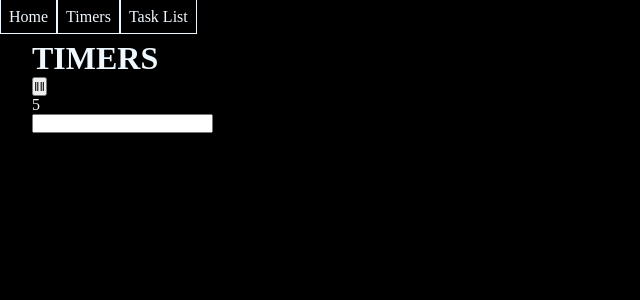
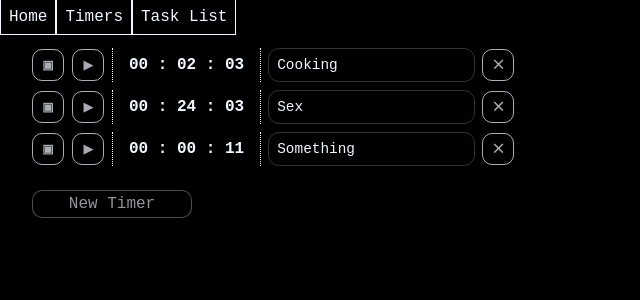
Before and after one commit to Illeeya/PersonalHub, a Vue app: page /timers in a window 1280 px wide. Shown: the top 300 px of the page, without its empty margins (0-640 px from the left). Built offline with nearby package versions, Linux system fonts and the light colour scheme.

Commit message:
DEV | 24122301 - Timers

```diff
--- a/src/assets/main.css
+++ b/src/assets/main.css
@@ -2,6 +2,7 @@
   box-sizing: border-box;
   margin: 0;
   padding: 0;
+  font-family: 'Courier New', Courier, monospace;
 }
 
 html,
--- a/src/components/Timers/Timer.vue
+++ b/src/components/Timers/Timer.vue
@@ -1,21 +1,39 @@
 <template>
     <div class="mainTimerContainer">
-        <button v-on:click="pauseToggle">{{ paused ? "▷" : "‖‖" }}</button>
-        <div class="timer">{{ seconds }}</div>
-        <input type="text" name="timerName" id="timerName" />
+        <button class="timerButton" v-on:click="reset">▣</button>
+        <button class="timerButton" v-on:click="pauseToggle">{{ paused ? "▶" : "▮▮" }}</button>
+        <div class="timer">
+            {{ String(Math.floor(seconds / 3600)).padStart(2, "0") }} :
+            {{ String(Math.floor((seconds % 3600) / 60)).padStart(2, "0") }} :
+            {{ String(seconds % 60).padStart(2, "0") }}
+        </div>
+        <input
+            class="timerName"
+            v-model="timerName"
+            type="text"
+            name="timerName"
+            id="timerName"
+        />
+        <button class="timerButton" v-on:click="props.deleteHandler(props.id)">⨉</button>
     </div>
 </template>
 
 <script setup lang="ts">
-import { ref, onMounted, onUnmounted } from "vue";
+import type { TimerData } from "@/types/timers";
+import { ref, onMounted, onUnmounted, watch } from "vue";
 
-const seconds = ref(0);
-const paused = ref(false);
+const props = defineProps<TimerData>();
+// Idk why but without this watcher it doesn't reload it when one of the timers is deleted
+watch(props, () => {
+    timerName.value = props.name || "Default";
+    seconds.value = props.time || 0;
+});
+
+const timerName = ref(props.name || "Default");
+const seconds = ref(props.time || 0);
+const paused = ref(true);
 let interval: number | undefined = undefined;
-
-// Start the counter when the component mounts
 onMounted(() => {
-    console.log("yes");
     interval = setInterval(() => {
         if (!paused.value) {
             seconds.value++;
@@ -23,7 +41,6 @@ onMounted(() => {
     }, 1000);
 });
 
-// Clear the interval when the component unmounts
 onUnmounted(() => {
     clearInterval(interval);
 });
@@ -32,10 +49,66 @@ const pauseToggle = () => {
     paused.value = !paused.value;
 };
 
-// Reset function
 const reset = () => {
-    seconds.value = 0;
+    if (confirm(`Reset ${timerName.value} timer?`)) {
+        paused.value = true;
+        seconds.value = 0;
+    }
 };
 </script>
 
-<style scoped></style>
+<style scoped>
+.mainTimerContainer {
+    display: flex;
+    gap: 1vmin;
+    place-items: center;
+    margin: 1vmin 0;
+}
+
+.timerName {
+    background-color: inherit;
+    border: none;
+    padding: 1vmin;
+    color: aliceblue;
+    border-radius: 10px;
+    border: none;
+    width: fit-content;
+    font-size: 1.8vmin;
+    outline: 1px rgba(240, 248, 255, 0.2) solid;
+}
+
+.timerName:hover {
+    outline: 1px rgba(240, 248, 255, 0.4) solid;
+}
+.timerName:focus {
+    outline: 1px rgba(240, 248, 255, 0.7) solid;
+}
+
+.timerButton {
+    width: 5vmin;
+    background-color: inherit;
+    border: 1px rgba(240, 248, 255, 0.7) solid;
+    border-radius: 10px;
+    color: rgba(240, 248, 255, 0.7);
+    transition-duration: 200ms;
+    font-size: 1.5vmin;
+    font-weight: bold;
+    width: 4vmin;
+    height: 4vmin;
+    line-height: 4.1vmin;
+}
+
+.timerButton:hover {
+    transition-duration: 500ms;
+    color: rgba(240, 248, 255, 1);
+    border: 1px rgba(240, 248, 255, 1) solid;
+}
+
+.timer {
+    font-size: 2vmin;
+    font-weight: bold;
+    border-right: 1px dotted aliceblue;
+    border-left: 1px dotted aliceblue;
+    padding: 1vmin 2vmin;
+}
+</style>
--- /dev/null
+++ b/src/types/timers.ts
@@ -0,0 +1,6 @@
+export type TimerData = {
+    id: string;
+    name: string;
+    time: number;
+    deleteHandler: (id: string) => void;
+};
--- a/src/views/TimersView.vue
+++ b/src/views/TimersView.vue
@@ -1,10 +1,59 @@
 <template>
-    <h1>TIMERS</h1>
-    <Timer />
+    <Timer v-for="timer in timers" v-bind="timer" />
+
+    <button v-on:click="addTimer" class="addButton">New Timer</button>
 </template>
 
 <script setup lang="ts">
 import Timer from "@/components/Timers/Timer.vue";
+import { ref } from "vue";
+
+const deleteTimer = (id: string) => {
+    if (confirm("You want to delete timer?")) {
+        timers.value = timers.value.filter((x) => {
+            if (x.id != id) {
+                return true;
+            }
+        });
+    }
+};
+
+const addTimer = () => {
+    timers.value.push({
+        id: crypto.randomUUID(),
+        name: "default",
+        time: 0,
+        deleteHandler: deleteTimer,
+    });
+};
+
+const timers = ref([
+    { id: "asd1", name: "Cooking", time: 123, deleteHandler: deleteTimer },
+    { id: "asd2", name: "Sex", time: 1443, deleteHandler: deleteTimer },
+    { id: "asd3", name: "Something", time: 11, deleteHandler: deleteTimer },
+]);
 </script>
 
-<style scoped></style>
+<style scoped>
+.addButton {
+    margin-top: 2vmin;
+    width: 20vmin;
+    background-color: inherit;
+    border: 1px rgba(240, 248, 255, 0.3) solid;
+    border-radius: 10px;
+    padding: 0.5vmin;
+    color: rgba(240, 248, 255, 0.6);
+    transition-duration: 200ms;
+    font-size: 2vmin;
+}
+.addButton:hover {
+    background-color: #222;
+    color: rgba(240, 248, 255, 0.8);
+    border: 1px rgba(240, 248, 255, 0.8) solid;
+    transition-duration: 200ms;
+}
+.addButton:active {
+    background-color: #444;
+    transition-duration: 100ms;
+}
+</style>
```
